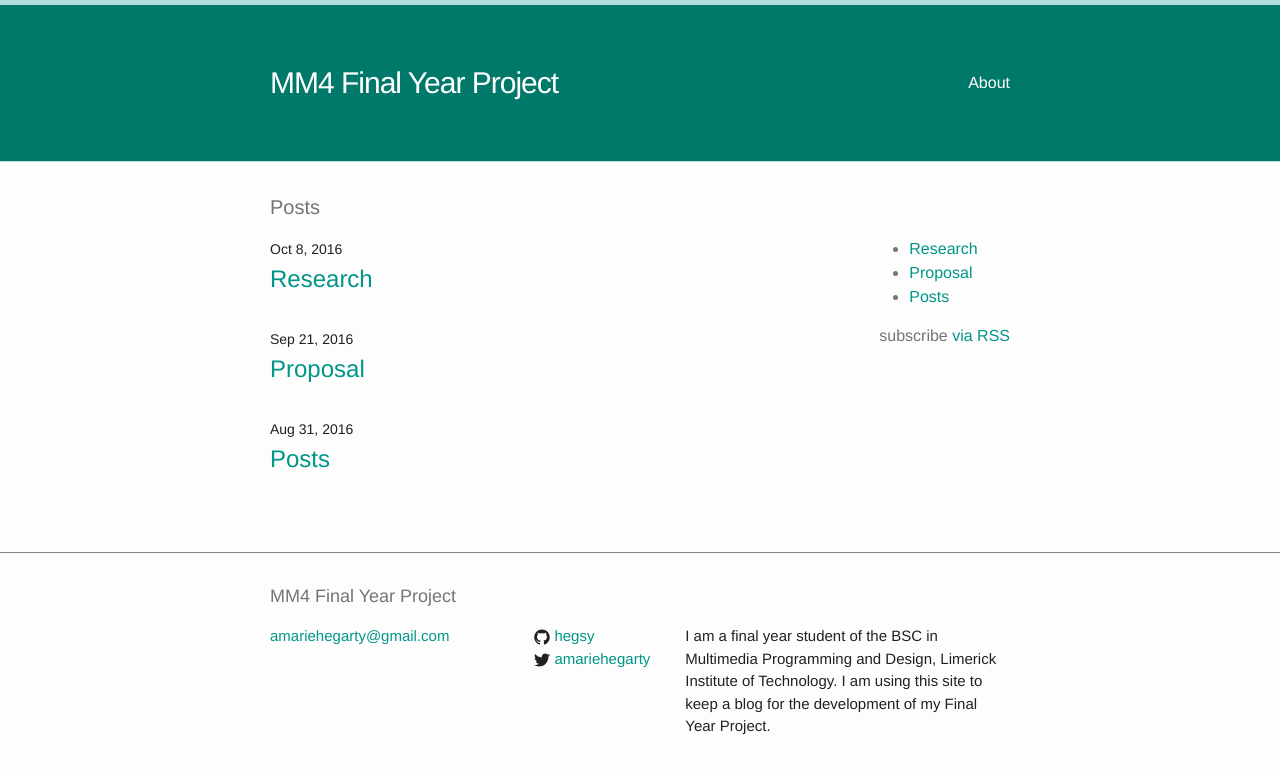
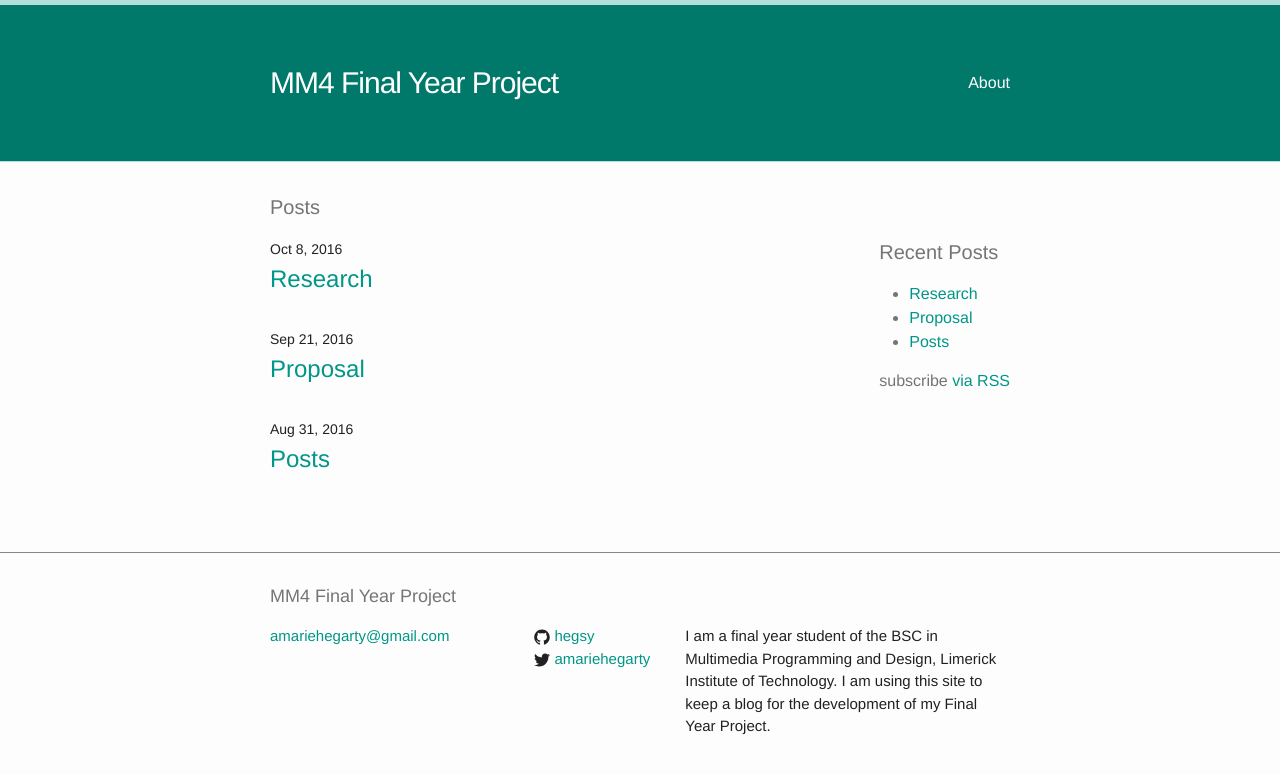
Before and after one commit to hegsy/hegsy.github.io, a Jekyll site: the page built from index.html, in a window 1280 px wide. Shown: the top 774 px of the page. Built offline with Jekyll 4.4.1, drawn with Linux system fonts in a browser that asks for light colours.

Commit message:
creating sidebar

```diff
--- a/_sass/_layout.scss
+++ b/_sass/_layout.scss
@@ -190,14 +190,11 @@ FFA875
         margin-bottom: $spacing-unit;
     }
 }
-.post-list-sidebar {
+.sidebar-recent-posts {
     float: right;
     list-style: none;
 }
 
-.rss-subscribe {
-    float: none;
-}
 
 .post-meta {
     font-size: $small-font-size;
--- a/index.html
+++ b/index.html
@@ -18,7 +18,8 @@ layout: default
     {% endfor %}
   </ul>
 
-    <div class="post-list-sidebar">
+    <div class="sidebar-recent-posts">
+        <h1 class="page-heading">Recent Posts</h1>
         <ul>
             {% for post in site.posts %}
             <li>
```
